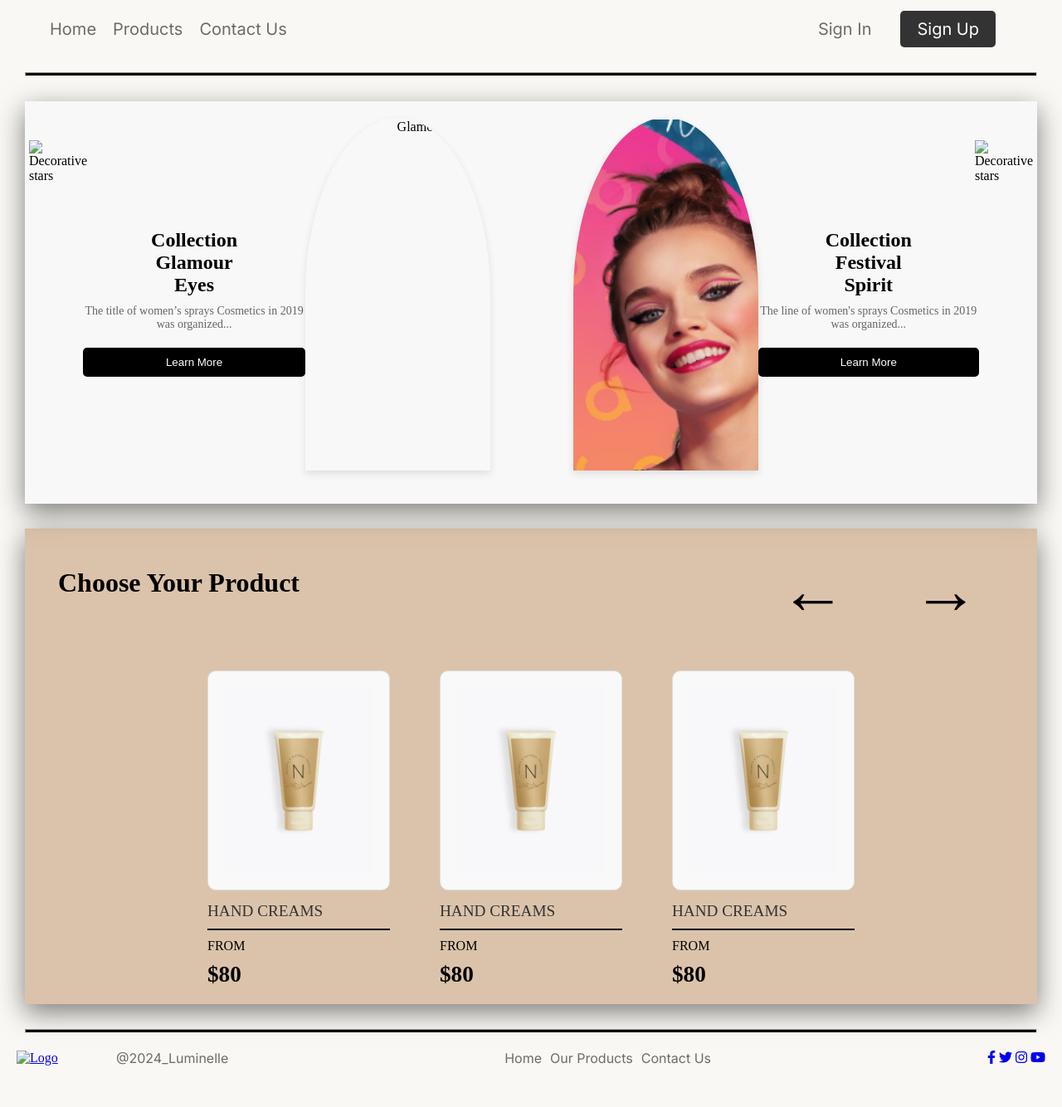
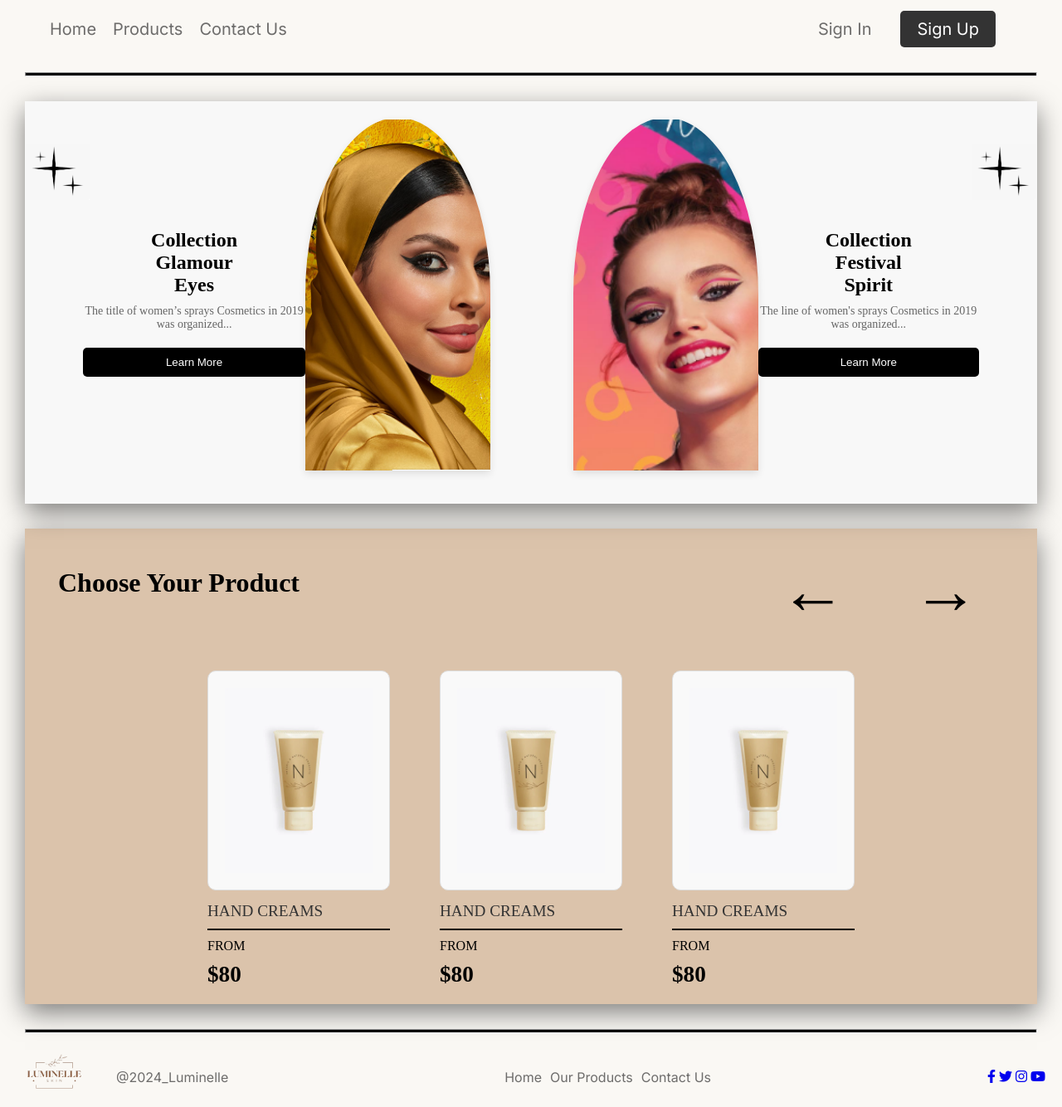
Before and after one commit to Maroualab/Makeup-website, a plain HTML site: page products.html in a window 1280 px wide. Shown: the part 17-1351 px from the top of the page at 83% size. Before the commit the page ends 1322 px from the top, so only its background shows below. Drawn offline with Linux system fonts and the light colour scheme; the site is published under a folder, as on GitHub Pages, so addresses that start at the root find nothing; a web font is replaced by a local one.

Commit message:
fixed paths

```diff
--- a/products.html
+++ b/products.html
@@ -32,7 +32,7 @@
 <section class="collection-section">
 
     <div class="decorative-stars left-stars">
-        <img src="/images/stars.png" alt="Decorative stars"> <!-- Left decorative stars -->
+        <img src="images/stars.png" alt="Decorative stars"> <!-- Left decorative stars -->
     </div>
 
     <div class="collection">
@@ -43,7 +43,7 @@
                 <button>Learn More</button>
             </div>
             <div class="image-container">
-                <img src="/images/im1.png" alt="Glamour Eyes">
+                <img src="images/im1.png" alt="Glamour Eyes">
             </div>
 
         </div>
@@ -61,7 +61,7 @@
     </div>
 
     <div class="decorative-stars right-stars">
-        <img src="/images/stars.png" alt="Decorative stars"> <!-- Right decorative stars -->
+        <img src="images/stars.png" alt="Decorative stars"> <!-- Right decorative stars -->
     </div>
 
 </section>
@@ -133,7 +133,7 @@
     <footer>
         <div class="ft-cpt">
             <div class="logo-footer">
-            <a href="main.html"><img src="/images/Logotra.png" alt="Logo"></a>
+            <a href="main.html"><img src="images/Logotra.png" alt="Logo"></a>
             </div>
             <div>
             <p class="copyright">@2024_Luminelle</p>
```
Also changed, not shown: contact.html (+3 -3 lines), index.html (+1 -1 lines).
